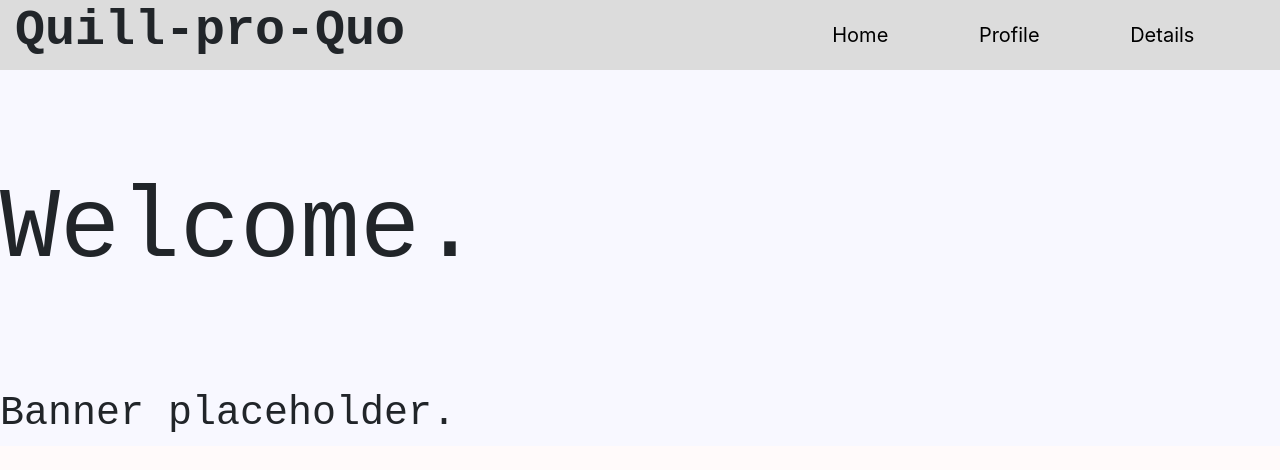
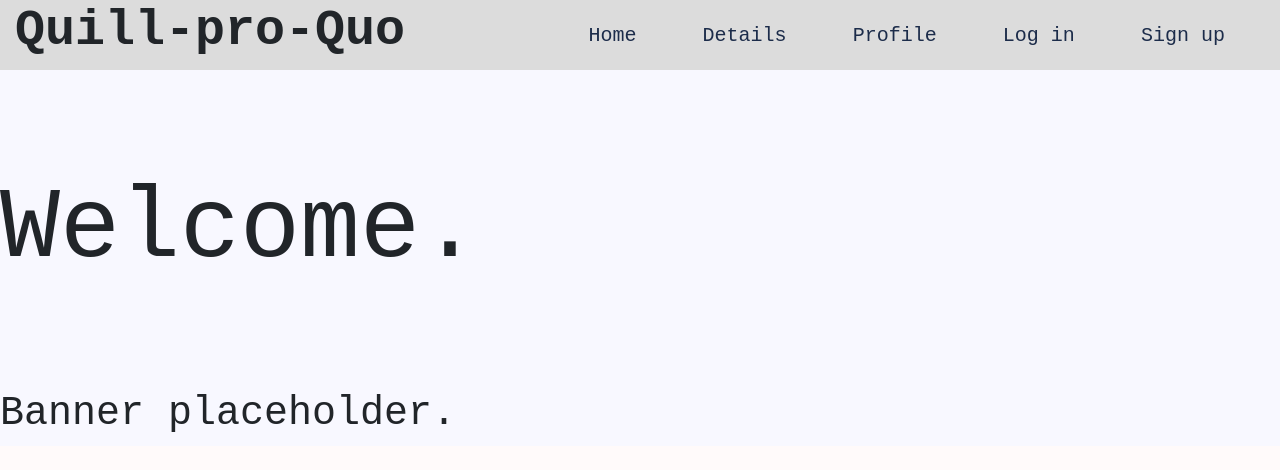
Before and after one commit to Abaii/quill-app, a React (Create React App) app: page / in a window 1280 px wide. Shown: the top 470 px of the page. Built offline with nearby package versions, Linux system fonts and the light colour scheme.

Commit message:
updating a tag buttons

```diff
--- a/src/App.js
+++ b/src/App.js
@@ -18,7 +18,7 @@ function App() {
         <Container fluid>
             <Row className='justify-content-between'>
               <Col xs='12' lg='4'><Banner/></Col>
-              <Col xs='12' lg='5'><Navbar/></Col>
+              <Col xs='12' lg='7'><Navbar/></Col>
             </Row>
         </Container>
       </TopBar>
@@ -33,6 +33,12 @@ function App() {
               <Route path="/Profile">
                 <div>Profile page placeholder</div>
               </Route>
+              <Route path="/Log-in">
+                <div>Log in page placeholder</div>
+              </Route>
+              <Route path="/Sign-up">
+                <div>Sign up page placeholder</div>
+              </Route>
               <Route path="/">
                 <HomePage/>
               </Route>
--- a/src/Components/Button/Button.js
+++ b/src/Components/Button/Button.js
@@ -2,8 +2,8 @@ import React from 'react';
 import { StyledButton } from './Button.styles.js';
 
 export const Button = (props) => {
-    const { type, functionality, label } = props;
+    const { type, label } = props;
     return (
-        <StyledButton type={type} onClick={()=>functionality(label)}>{label}</StyledButton>
+        <StyledButton type={type}>{label}</StyledButton>
     )
 };
--- a/src/Components/Navbar/NavBar.css
+++ /dev/null
@@ -1,23 +0,0 @@
-.StyledLink{
-    font-size:20px;
-    outline:none;
-    border:0px;
-    cursor:pointer;
-    height:30px;
-    color:black;
-    margin:20px;
-    background-color:#DCDCDC;
-
-};
-
-
-a:hover{
-    cursor: pointer;
-    color:lightslategray;
-    text-decoration:none;
-}
-.StyledLink:hover{
-    cursor: pointer;
-    color:lightslategray;
-    text-decoration:none;
-};
--- a/src/Components/Navbar/Navbar.js
+++ b/src/Components/Navbar/Navbar.js
@@ -1,15 +1,16 @@
 import React from "react";
 import { StyledNavBar } from "./Navbar.styles.js";
-//import { Button } from '../Button/Button.js'
+import { Button } from '../Button/Button.js'
 import { NavLink } from "react-router-dom";
-import './NavBar.css';
 
 export const Navbar = () => {
   return (
     <StyledNavBar>
-      <NavLink exact className='StyledLink' activeClassName='ActiveStyledLink' to="/">Home</NavLink>
-      <NavLink exact className='StyledLink' to="/Profile">Profile</NavLink>
-      <NavLink exact className='StyledLink' to="/Details">Details</NavLink>
+      <NavLink to="/"><Button type='primary' label='Home'/></NavLink>
+      <NavLink to="/Details"><Button type='primary' label='Details'/></NavLink>
+      <NavLink to="/Profile"><Button type='primary' label='Profile'/></NavLink>
+      <NavLink to="/Log-in"><Button type='primary' label='Log in'/></NavLink>
+      <NavLink to="/Sign-up"><Button type='primary' label='Sign up'/></NavLink>
     </StyledNavBar>
   )
 };
--- a/src/Components/Navbar/Navbar.styles.js
+++ b/src/Components/Navbar/Navbar.styles.js
@@ -5,4 +5,5 @@ import 'bootstrap/dist/css/bootstrap.min.css';
 export const StyledNavBar = styled.div`
   display: flex;
   justify-content: space-evenly;
+  align-items:center;
 `;
```
